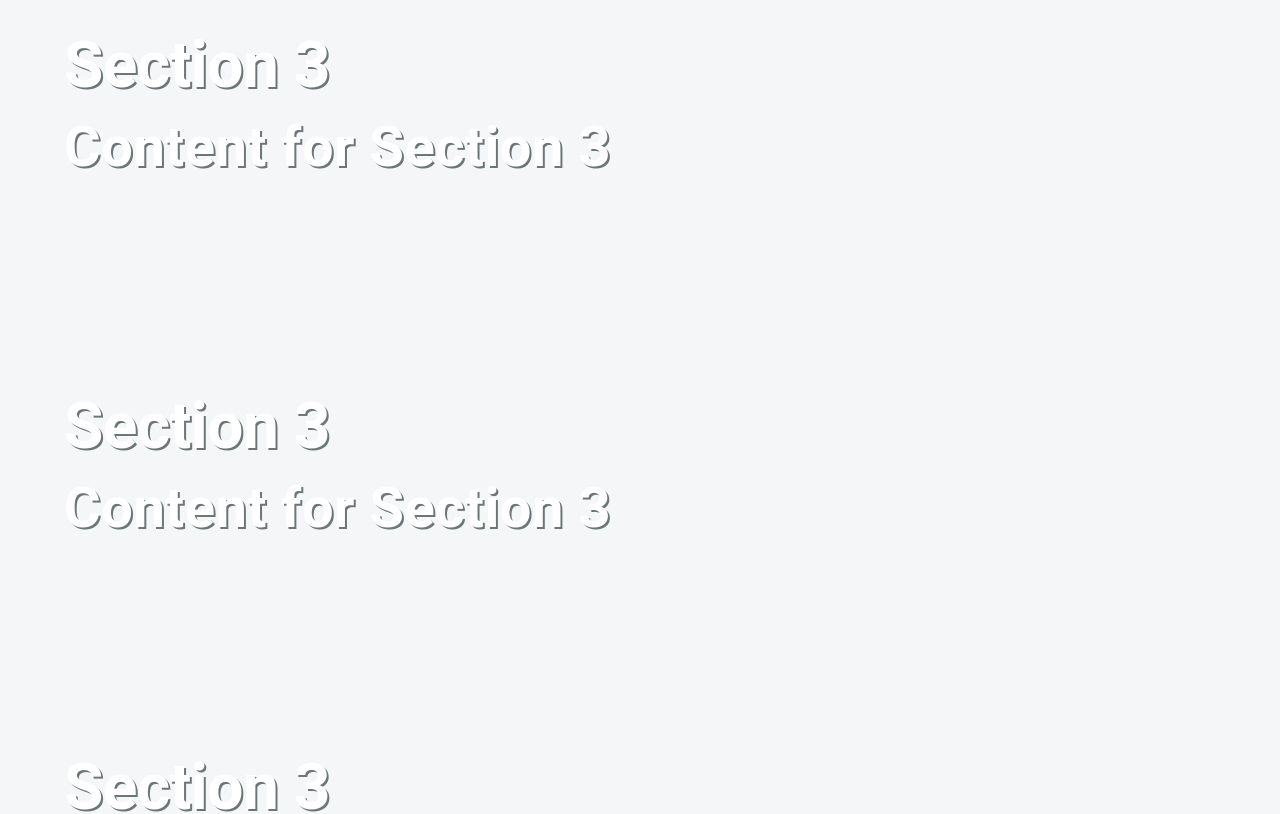
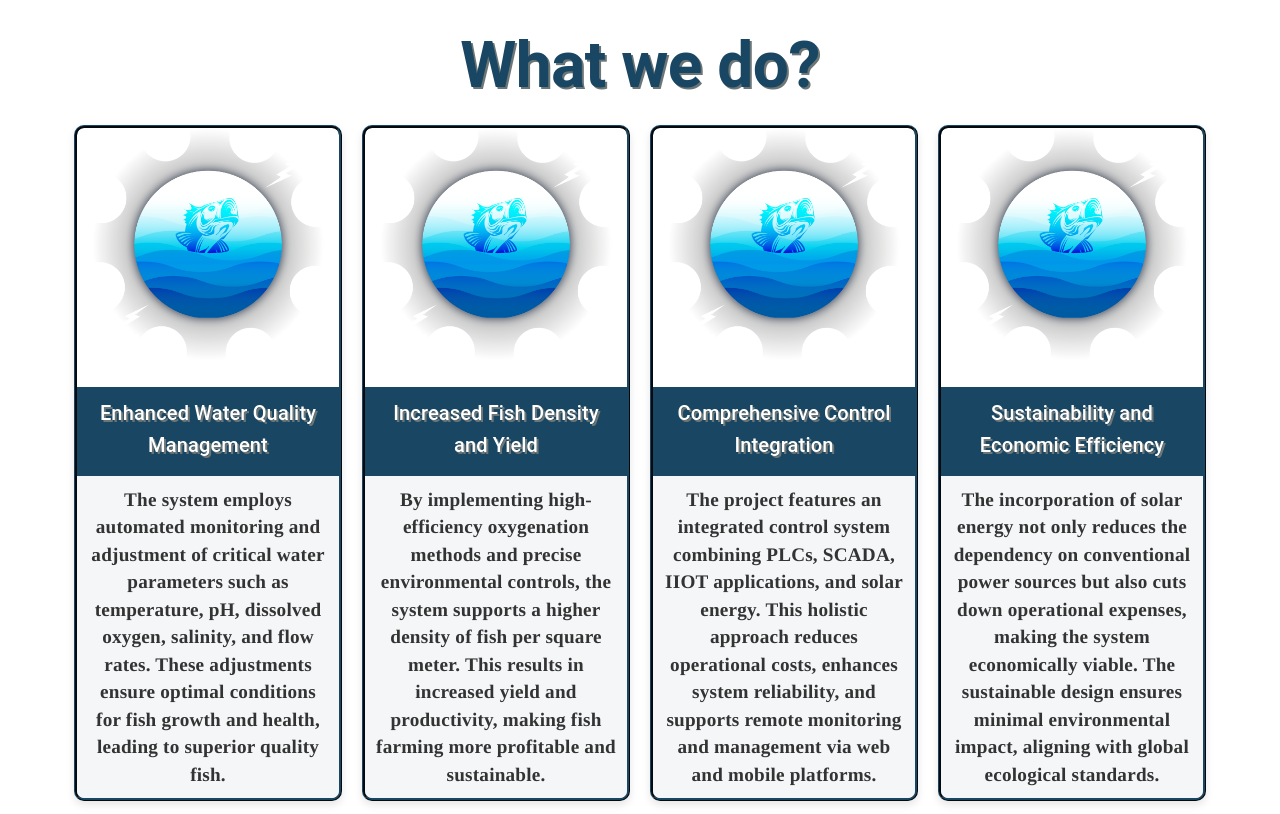
Before and after one commit to SandyNabil/Aquatech, a React (Create React App) app: page / in a window 1280 px wide. Shown: the part 1540-2354 px from the top of the page. Built offline with nearby package versions, Linux system fonts and the light colour scheme.

Commit message:
services

```diff
--- a/src/Utils/Theme.js
+++ b/src/Utils/Theme.js
@@ -42,7 +42,7 @@ const theme = createTheme({
     },
     body2: {
       fontSize: "1.2rem",
-      color: "#e3e5e5",
+      color: "#333",
       textShadow: "none",
       fontFamily:"Times",
       fontWeight:"bold",
--- a/src/components/About.js
+++ b/src/components/About.js
@@ -10,13 +10,13 @@ const About = () => {
     <div
       id="About"
       style={{
-        height: "auto", // Changed from 75vh to auto for better responsiveness
         minHeight: "75vh",
         padding: "50px 0",
         background: "#f4f6f8",
         display: "flex",
         alignItems: "center",
         justifyContent: "center",
+        marginBottom: "50px", // Added spacing between sections
       }}
     >
       <div
@@ -49,7 +49,7 @@ const About = () => {
           >
             What is AQUATECH
           </Typography>
-          <Typography variant="body2" sx={{ color: "#333" }}>
+          <Typography variant="body2" >
             AQUATECH is an innovative initiative dedicated to revolutionizing
             the aquaculture industry through the development of a fully
             automated recirculating aquarium system. Our cutting-edge technology
@@ -70,13 +70,13 @@ const About = () => {
         {/* Right Box for Image */}
         <Box
           sx={{
-            width: isMobile ? "100%" : "50%",
+            width: isMobile ? "100%" : "45%",
             display: "flex",
             justifyContent: "center",
             alignItems: "center",
             padding: "20px",
-            // border: "1vh ridge #194662",
-            // borderRadius: "10%",
+            border: "1vh ridge #194662",
+            borderRadius: "10%",
           }}
         >
           <img
@@ -84,7 +84,7 @@ const About = () => {
             alt="Aquarium"
             style={{
               maxWidth: "100%",
-              height: "100%",
+              height: "auto",
               objectFit: "cover",
             }}
           />
--- a/src/components/Services.js
+++ b/src/components/Services.js
@@ -1,13 +1,116 @@
 // src/components/Services.js
 import React from "react";
-import { Container, Typography } from "@mui/material";
+import {
+  Container,
+  Typography,
+  Box,
+  useMediaQuery,
+  useTheme,
+} from "@mui/material";
+
+const servicesData = [
+  {
+    title: "Enhanced Water Quality Management",
+    description:
+      "The system employs automated monitoring and adjustment of critical water parameters such as temperature, pH, dissolved oxygen, salinity, and flow rates. These adjustments ensure optimal conditions for fish growth and health, leading to superior quality fish.",
+  },
+  {
+    title: "Increased Fish Density and Yield",
+    description:
+      "By implementing high-efficiency oxygenation methods and precise environmental controls, the system supports a higher density of fish per square meter. This results in increased yield and productivity, making fish farming more profitable and sustainable.",
+  },
+  {
+    title: "Comprehensive Control Integration",
+    description:
+      "The project features an integrated control system combining PLCs, SCADA, IIOT applications, and solar energy. This holistic approach reduces operational costs, enhances system reliability, and supports remote monitoring and management via web and mobile platforms.",
+  },
+  {
+    title: "Sustainability and Economic Efficiency",
+    description:
+      "The incorporation of solar energy not only reduces the dependency on conventional power sources but also cuts down operational expenses, making the system economically viable. The sustainable design ensures minimal environmental impact, aligning with global ecological standards.",
+  },
+];
 
 const Services = () => {
+  const theme = useTheme();
+  const isMobile = useMediaQuery(theme.breakpoints.down("sm"));
+
   return (
-    <div id="Services" style={{ padding: "100px 0" }}>
-      <Container>
-        <Typography variant="h2">Section 3</Typography>
-        <Typography variant="body1">Content for Section 3</Typography>
+    <div
+      id="Services"
+      style={{
+        minHeight: "75vh",
+        padding: "50px 0",
+        background: "#ffffff",
+        display: "flex",
+        flexDirection: "column",
+        alignItems: "center",
+        justifyContent: "space-around",
+        marginBottom: "50px", // Added spacing between sections
+      }}
+    >
+      <Typography
+        variant="h2"
+        sx={{ color: "#194662", marginBottom: "20px", textAlign: "center" }}
+      >
+        What we do?
+      </Typography>
+      <Container
+        sx={{
+          display: "flex",
+          flexWrap: "wrap",
+          gap: "20px",
+          justifyContent: "center",
+          alignItems: "stretch",
+        }}
+      >
+        {servicesData.map((service, index) => (
+          <Box
+            key={index}
+            sx={{
+              width: isMobile ? "100%" : "calc(25% - 20px)", // Adjusted width calculation for desktop
+              marginBottom: "20px", // Added margin between boxes
+              border: "ridge 3px #194662", // Ridge border
+              borderRadius: "10px",
+              overflow: "hidden",
+              boxShadow: "0px 4px 8px rgba(0, 0, 0, 0.1)", // Added box shadow
+            }}
+          >
+            <img
+              src="/favicon.png"
+              alt={service.title}
+              style={{
+                width: "100%",
+                height: "auto",
+                objectFit: "cover",
+                borderTopLeftRadius: "10px",
+                borderTopRightRadius: "10px",
+                border: "none", // Remove border from the image
+              }}
+            />
+            <Box
+              sx={{
+                backgroundColor: "#194662",
+                color: "#fff",
+                padding: "10px",
+                textAlign: "center",
+              }}
+            >
+              <Typography variant="h6" sx={{ marginBottom: "5px" }}>
+                {service.title}
+              </Typography>
+            </Box>
+            <Box
+              sx={{
+                backgroundColor: "#f4f6f8",
+                padding: "10px",
+                textAlign: "center",
+              }}
+            >
+              <Typography variant="body2">{service.description}</Typography>
+            </Box>
+          </Box>
+        ))}
       </Container>
     </div>
   );
```
